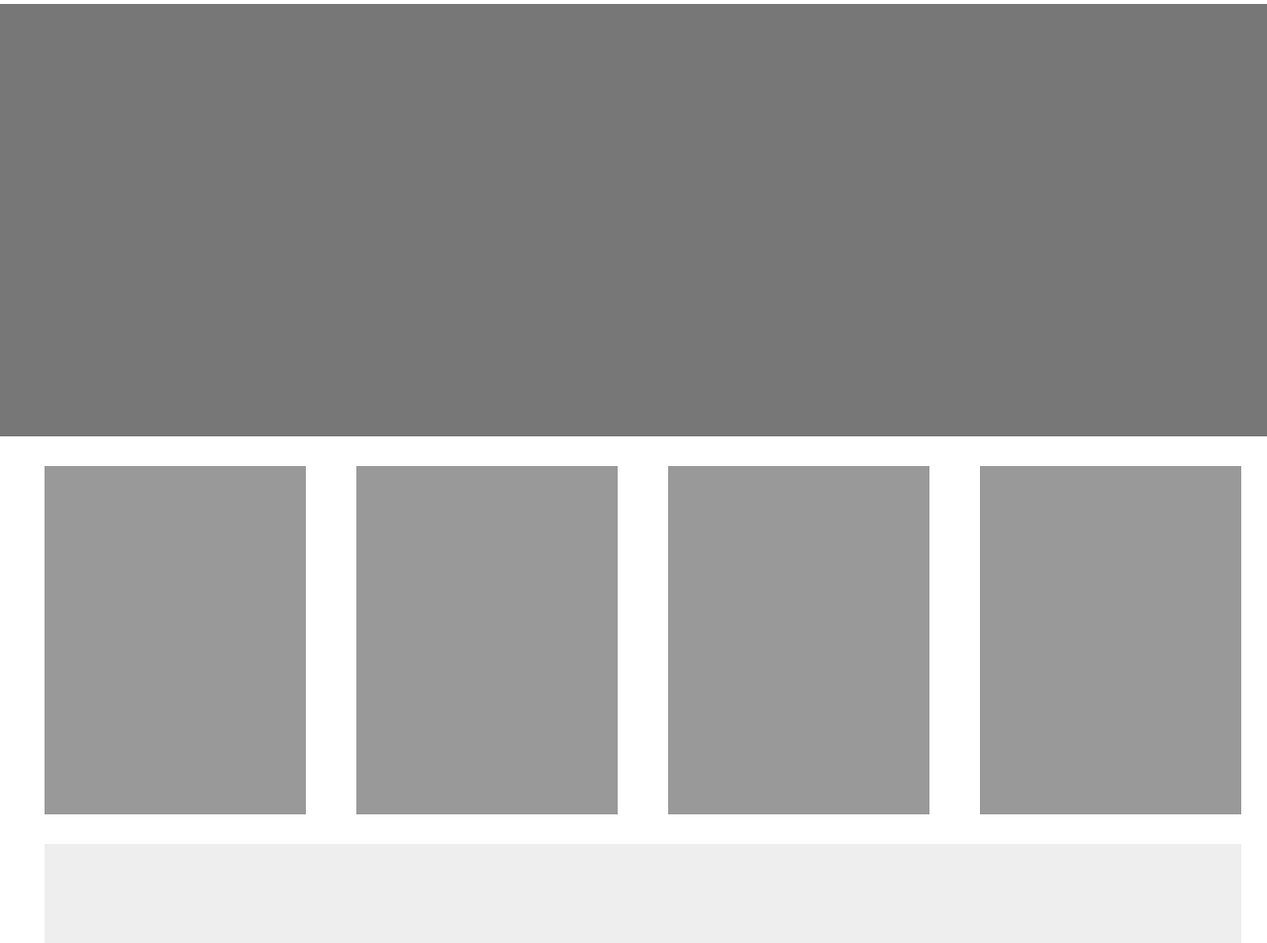
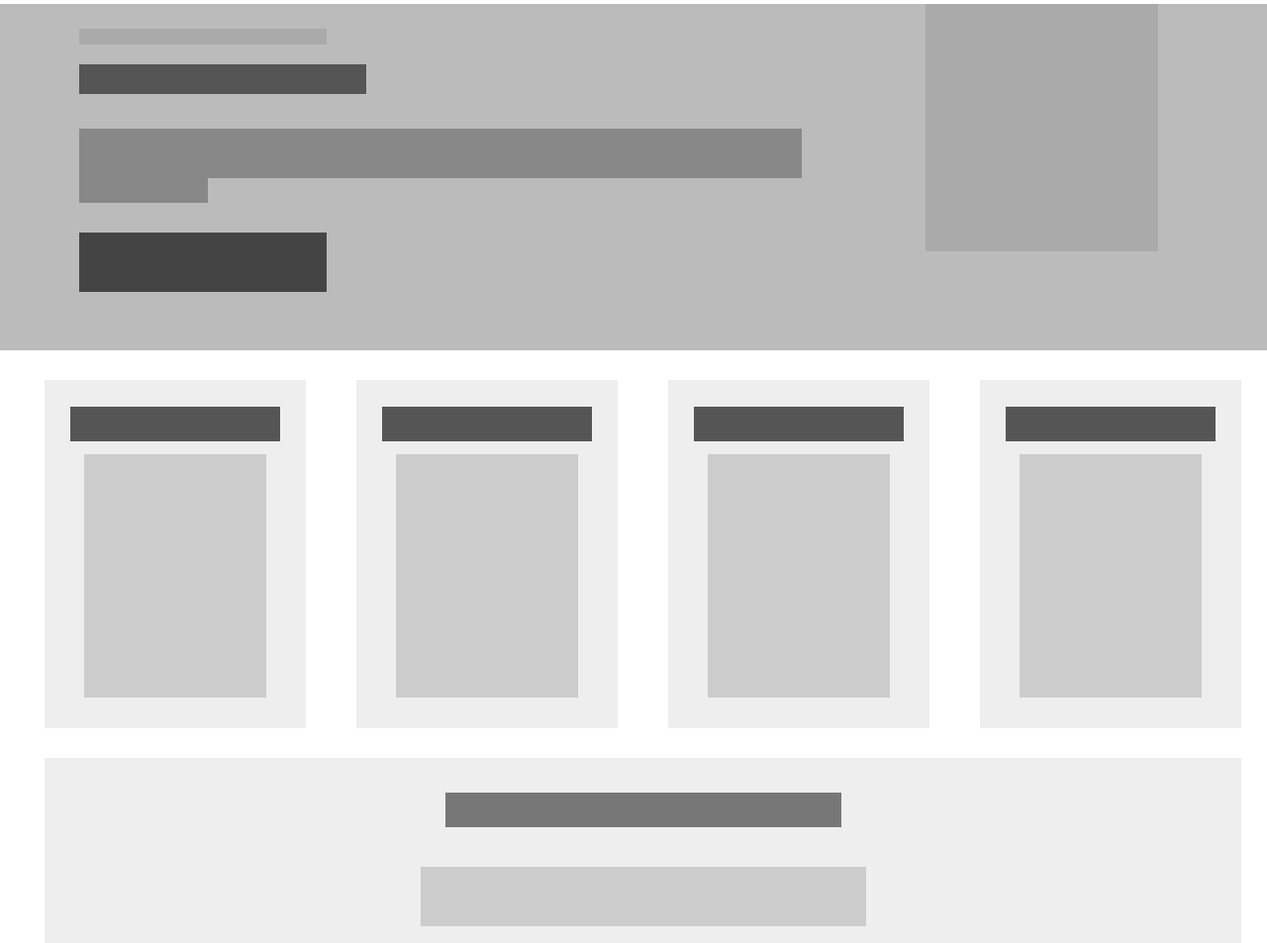
Before and after one commit to carloshdelreal/design-teardown, a plain HTML site: page index.html in a window 1280 px wide. Shown: the part 5439-6392 px from the top of the page at 99% size. Drawn offline with Linux system fonts and the light colour scheme.

Commit message:
Featured Book, it was added the grey scale for the elements in this topic

```diff
--- a/css/main.css
+++ b/css/main.css
@@ -254,11 +254,77 @@ table {
 
 /* featured book */
 .featured-book{
-    background-color: #777;
-    height: 437px;
+    position: relative;
+    background-color: #bbb;
+    height: 350px;
+    padding-top: 25px;
+}
+.featured-book div:first-child{
+    height: 16px;
+    width: 250px;
+    margin: 0 auto 20px 80px;
+    background: #aaa;
+}
+.featured-book div:nth-child(2){
+    position: absolute;
+    height: 250px;
+    width: 235px;
+    margin: 0 90px 35px 80px;
+    background: #aaa;
+    right: 20px;
+    top: 0px;
+
+}
+.featured-book div:nth-child(3){
+    height: 30px;
+    width: 290px;
+    margin: 0 auto 35px 80px;
+    background: #555;
 }
 
-/*  */
+.featured-book div:nth-child(4){
+    height: 50px;
+    width: 730px;
+    margin: 0 auto 0 80px;
+    background: #888;
+}
+.featured-book div:nth-child(5){
+    height: 25px;
+    width: 130px;
+    margin: 0 auto 30px 80px;
+    background: #888;
+}
+.featured-book div:nth-child(6){
+    height: 60px;
+    width: 250px;
+    margin: 0 auto 30px 80px;
+    background: #444;
+}
+
+
+/* featured book */
+
+/* CURATED POSTS */
+
+.curated-posts>div{
+    background-color: #eee;
+}
+.curated-posts>div div:first-child{
+    width: 80%;
+    height: 10%;
+    background-color: #555;
+    margin-left: 10%;
+    margin-top: 10%;
+}
+.curated-posts>div div:last-child{
+    width: 70%;
+    height: 70%;
+    background-color: #ccc;
+    margin-left: 15%;
+    margin-top: 5%;
+
+}
+/* CURATED POSTS */
 
 .col-4-4{
     width: 100%;
@@ -267,6 +333,48 @@ table {
     margin-left: 35px;
     margin-right: 16px;
 }
+
+/* SMASHING NEWSLETTER */
+.smashing-newsletter>div{
+    height: auto;
+
+}
+.smashing-newsletter div div:first-child{
+    height: 35px;
+    width: 400px;
+    margin: 35px auto 30px auto;
+    background: #777;
+}
+.smashing-newsletter div div:nth-child(2){
+    height: 60px;
+    width: 450px;
+    margin: 40px auto 30px auto;
+    background: #ccc;
+}
+.smashing-newsletter div div:nth-child(3){
+    height: 350px;
+    width: 350px;
+    margin: 50px auto 30px auto;
+    background: #999;
+}
+
+.smashing-newsletter div div:nth-child(4){
+    height: 60px;
+    width: 320px;
+    margin: 50px auto 30px auto;
+    background: #999;
+}
+
+.smashing-newsletter div div:nth-child(5){
+    height: 30px;
+    width: 280px;
+    margin: 50px auto 30px auto;
+    background: #ccc;
+}
+
+/* SMASHING NEWSLETTER */
+
+/* MAGAZINE TOPICS */
 
 .magazine-topics>div{
     height: auto;
@@ -305,3 +413,4 @@ table {
     margin: 30px auto 0px auto;
     background: #bbb;
 }
+/* MAGAZINE TOPICS */
--- a/index.html
+++ b/index.html
@@ -112,18 +112,42 @@
     </div>
 
     <div class="featured-book">
+        <div></div>
+        <div></div>
+        <div></div>
+        <div></div>
+        <div></div>
+        <div></div>
 
     </div>
 
     <div class="row curated-posts">
-        <div class="col-1-4"></div>
-        <div class="col-1-4"></div>
-        <div class="col-1-4"></div>
-        <div class="col-1-4"></div>
+        <div class="col-1-4">
+            <div></div>
+            <div></div>
+        </div>
+        <div class="col-1-4">
+            <div></div>
+            <div></div>
+        </div>
+        <div class="col-1-4">
+            <div></div>
+            <div></div>
+        </div>
+        <div class="col-1-4">
+            <div></div>
+            <div></div>
+        </div>
     </div>
 
-    <div class="row">
-        <div class="col-4-4"></div>
+    <div class="row smashing-newsletter">
+        <div class="col-4-4">
+            <div></div>
+            <div></div>
+            <div></div>
+            <div></div>
+            <div></div>
+        </div>
     </div>
 
     <div class="articles-separator">
```
